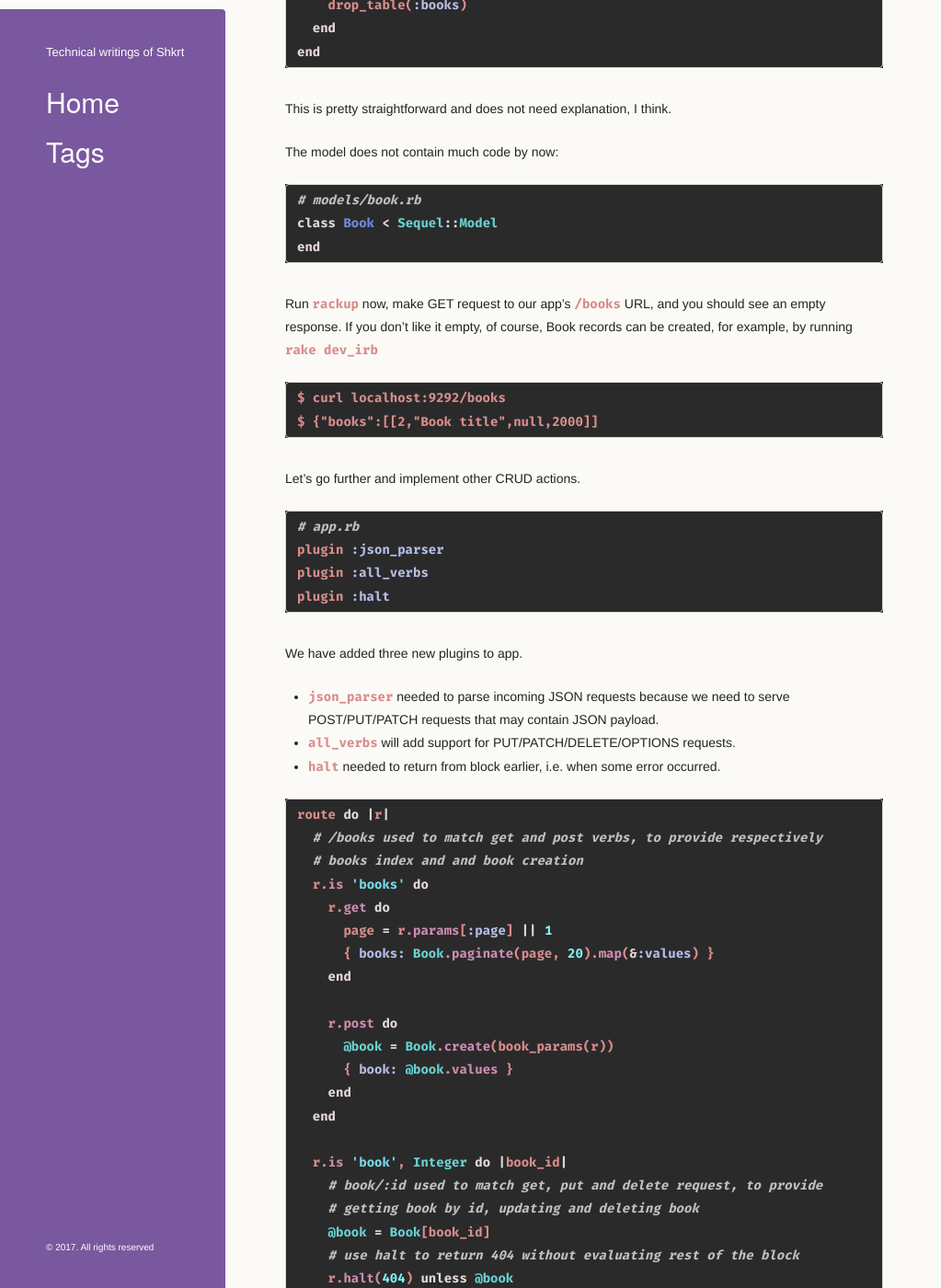
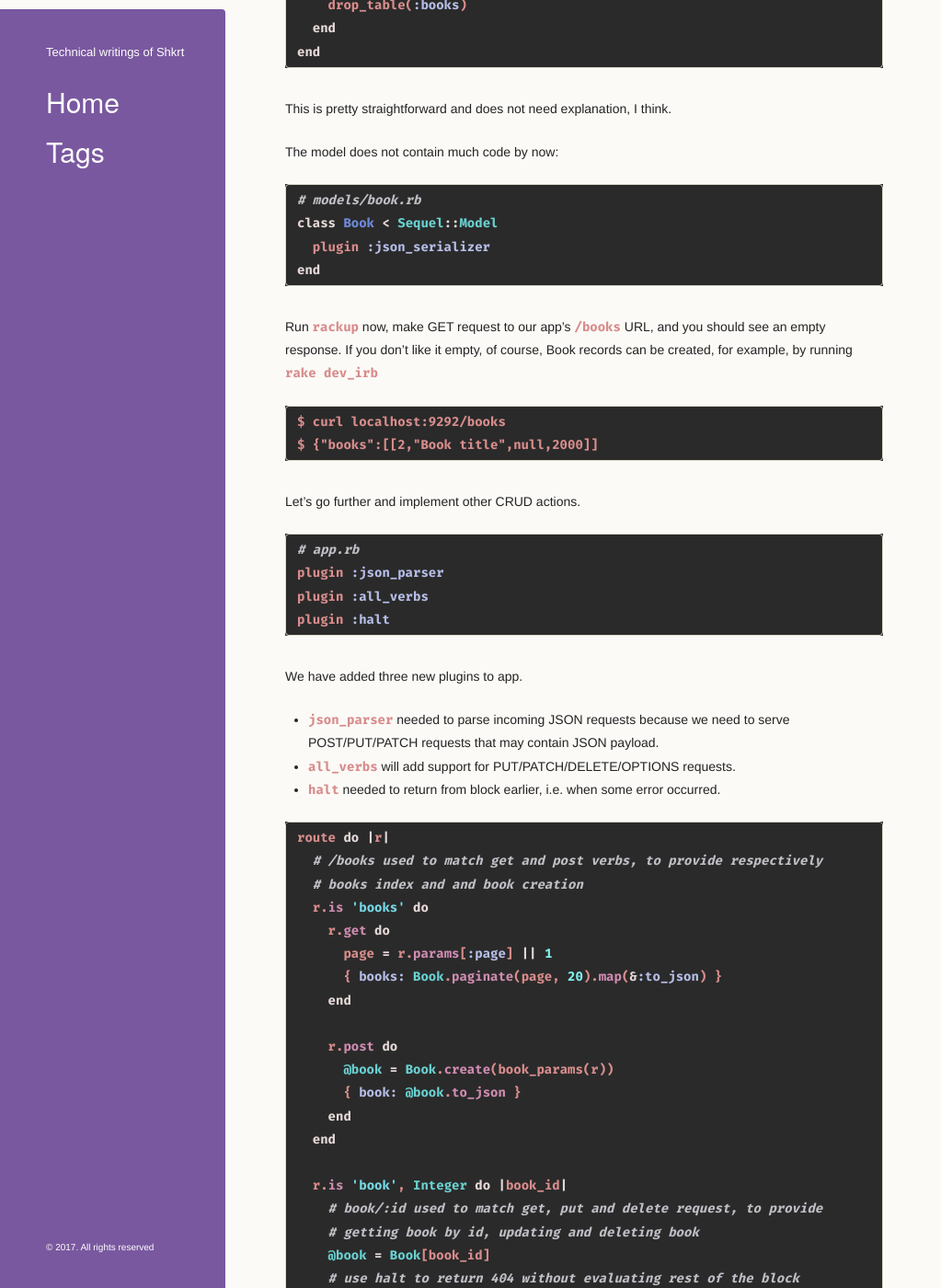
Before and after one commit to shkrt/Shkrt.github.io, a Jekyll site: the page built from _posts/2017-10-30-building-api-with-roda-and-sequel.md, in a window 1280 px wide and 1400 px high, scrolled down 2329 px. Shown: the whole window at 92% size, without its empty margins (0-1023 px from the left). Built offline with Jekyll 4.4.1, drawn with Linux system fonts in a browser that asks for light colours; a script that is not in the unit is left out; some of the changed text lies outside the part shown.

Commit message:
Update roda-sequel post

```diff
--- a/_posts/2017-10-30-building-api-with-roda-and-sequel.md
+++ b/_posts/2017-10-30-building-api-with-roda-and-sequel.md
@@ -70,7 +70,7 @@ class App < Roda
   route do |r|
     r.is 'books' do
       @books = Book.all
-      @books.map(&:values).to_json
+      @books.map(&:to_json)
     end
   end
 end
@@ -112,6 +112,7 @@ The model does not contain much code by now:
 {% highlight ruby %}
 # models/book.rb
 class Book < Sequel::Model
+  plugin :json_serializer
 end
 {% endhighlight %}
 
@@ -145,12 +146,12 @@ route do |r|
   r.is 'books' do
     r.get do
       page = r.params[:page] || 1
-      { books: Book.paginate(page, 20).map(&:values) }
+      { books: Book.paginate(page, 20).map(&:to_json) }
     end
 
     r.post do
       @book = Book.create(book_params(r))
-      { book: @book.values }
+      { book: @book.to_json }
     end
   end
 
@@ -162,12 +163,12 @@ route do |r|
     r.halt(404) unless @book
 
     r.get do
-      { book: @book.values }
+      { book: @book.to_json }
     end
 
     r.put do
       @book.update(book_params(r))
-      { book: @book.values }
+      { book: @book.to_json }
     end
 
     r.delete do
@@ -192,6 +193,7 @@ This is not yet implemented in the model, so let's add it:
 {% highlight ruby %}
 # models/book.rb
 class Book < Sequel::Model
+  #...
   class << self
     def paginate(page_no, page_size)
       ds = DB[:books]
```
